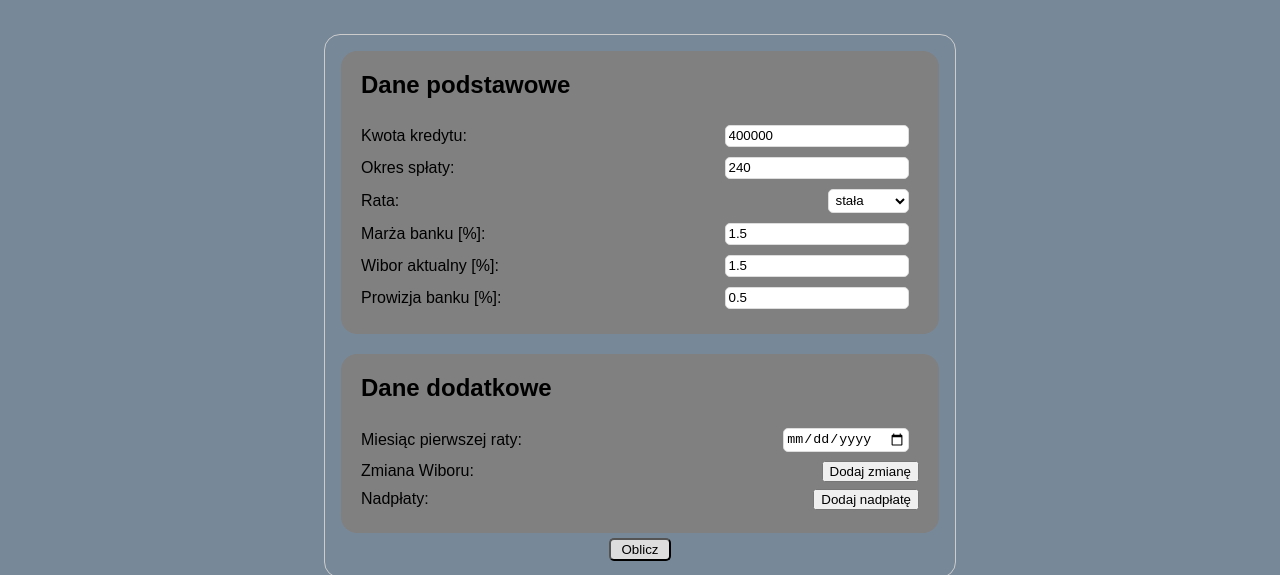
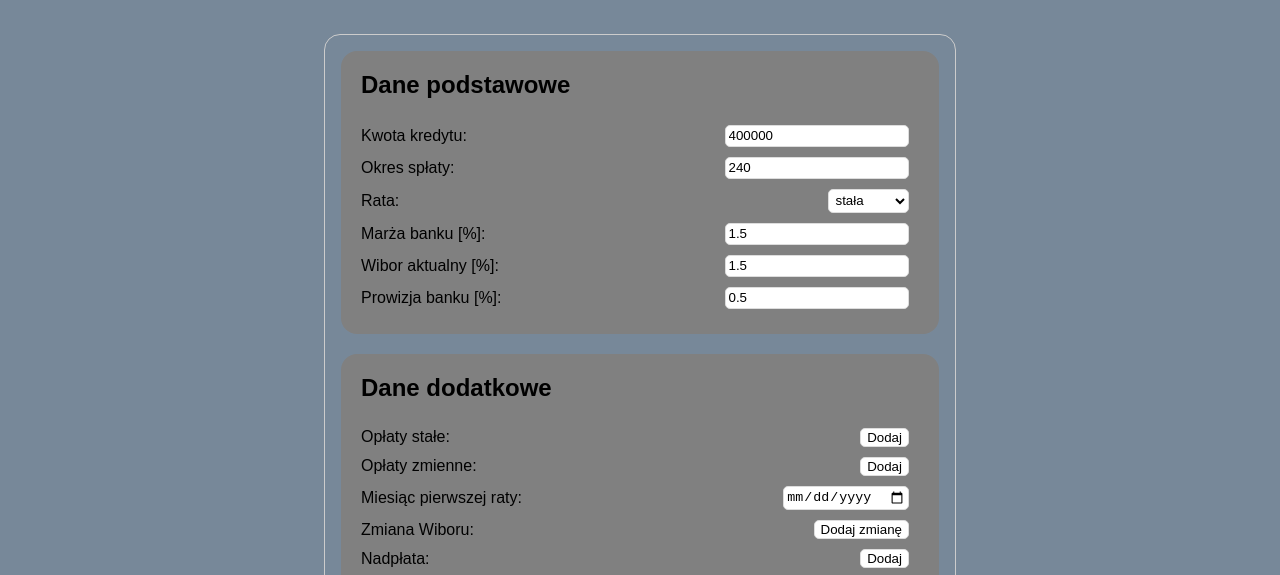
Before and after one commit to EsmeWax/mortgage-calculator, a website: page index.html in a window 1280 px wide. Shown: the part 179-754 px from the top of the page. Drawn offline with Linux system fonts and the light colour scheme.

Commit message:
Clean-up code in js file, added additional options to the form

```diff
--- a/index.html
+++ b/index.html
@@ -17,9 +17,6 @@
             <div class="content">
                 <article>
                     <h1 class="title">Kalkulator kredytu hipotecznego</h1>
-                    <!-- <div id="menu">STRONA GŁÓWNA</div> -->
-                    <!-- <button id="test" onclick="changecolor();">Pull the switch</button> -->
-
                     <section>
                         <form novalidate action="#" method="get" class="form-example">
                             <div class="form-part">
@@ -70,11 +67,22 @@
                                         <div class="valid-feedback">Pole wymagane</div>
                                     </div>
                                 </div>
-
                             </div>
                             <div style="padding: 10px;"></div>
                             <div class="form-part">
                                 <h2 class="subtitle">Dane dodatkowe</h2>
+                                <div class="form-row">
+                                    <label for="fixed-fees" class="label-left-column">Opłaty stałe:</label>
+                                    <div class="right-column-button">
+                                        <button type="button" class="button-adding">Dodaj</button>
+                                    </div>
+                                </div>
+                                <div class="form-row">
+                                    <label for="variable-fees" class="label-left-column">Opłaty zmienne:</label>
+                                    <div class="right-column-button">
+                                        <button type="button" class="button-adding">Dodaj</button>
+                                    </div>
+                                </div>
                                 <div class="form-row">
                                     <label for="first-rate-day" class="label-left-column">Miesiąc pierwszej raty:</label>
                                     <div class="label-right-column">
@@ -88,14 +96,10 @@
                                     </div>
                                 </div>
                                 <div class="form-row">
-                                    <label for="surcharge" class="label-left-column">Nadpłaty:</label>
+                                    <label for="surcharge" class="label-left-column">Nadpłata:</label>
                                     <div class="right-column-button">
-                                        <button type="button" class="button-adding">Dodaj nadpłatę</button>
+                                        <button type="button" class="button-adding">Dodaj</button>
                                     </div>
-                                    <!-- <div class="form-group">
-
-                                    </div> -->
-
                                 </div>
                             </div>
                             <div class="primary-btn">
--- a/page.css
+++ b/page.css
@@ -32,7 +32,6 @@ body {
     font-size: 2.5rem;
 }
 
-
 form {
     /* Center the form on the page */
     margin: 0 auto;
@@ -41,7 +40,8 @@ form {
     padding: 1em;
     border: 1px solid #CCC;
     border-radius: 1em;
-  }
+}
+
 .form-part {
     background-color: grey;
     padding: 20px 20px;
@@ -57,8 +57,6 @@ form {
 }
 /* Style the form - display items horizontally */
 .form-row {
-    /* float: none; */
-    /* display: inline-block; */
     display: flex;
     flex-flow: row wrap;
     align-items: center;
@@ -96,6 +94,18 @@ form {
     border-radius: 5px;
 }
 
+/* style the "dodaj" buttons */
+.button-adding {
+    text-align: center;
+    margin: 5px 10px 5px 0;
+    background-color: #fff;
+    border: 1px solid #ddd;
+    border-radius: 5px;
+}
+.button-adding:hover {
+    background: lightsteelblue;
+}
+
 /* Add responsiveness - display the form contrlos vertically
 instead of horiz on screens that are less than 800px wide */
 @media (max-width: 800px) {
@@ -129,7 +139,7 @@ instead of horiz on screens that are less than 800px wide */
     padding: 2px 10px;
 }
 #count-btn:hover {
-    background: grey;
+    background: lightyellow;
 }
 
 .form-part-summary {
--- a/page.js
+++ b/page.js
@@ -7,12 +7,8 @@ function myCalculate() {
     let bankMargin = document.getElementById('bank-margin').value;
     let wiborStart = document.getElementById('wibor-start').value;
     let percentage = parseFloat(bankMargin) + parseFloat(wiborStart);
+/* Dane dodatkowe */
 
-/* wywołanie funkcji sumInterest */
-    let sumInterestMonthly = sumInterest(creditDuration, creditValue, percentage);
-
-/* wywałanie funkci sumInterestConst */
-    let sumInterestMonthlyConst = sumInterestConst(creditDuration, creditValue, percentage);
 
 /* Podsumowanie */
     // Credit value - "kwota kredytu"
@@ -20,30 +16,25 @@ function myCalculate() {
     // Bank commission calculation - "Prowizja"
     document.getElementById('commission-result').innerHTML = (creditValue * commission) / 100;
 
-    /* Rata stała */
-    // "Odsetki do spłaty" - suma całkowita dla rat stałych
+/* wywołanie funkcji sumInterest */
+    let sumInterestMonthly = sumInterest(creditDuration, creditValue, percentage);
+/* wywałanie funkci sumInterestConst */
+    let sumInterestMonthlyConst = sumInterestConst(creditDuration, creditValue, percentage);
+
+/* Warunek wywołania funkcji - wybór typu rat */
+    let sel = document.getElementById("rate-type");
+        if(sel.value == 'constant') {
+        /* wywołanie funkcji calcConstant */
+            let myMap = calcConstant(creditDuration, creditValue, percentage);
+
+        /* Podsumowanie - raty stałe */
+            // "Odsetki do spłaty" - suma całkowita rat
             document.getElementById('interest-monthly-summmary-result').innerHTML = parseFloat(sumInterestMonthlyConst).toFixed(2);
             // "Całkowity koszt kredytu" - odsetki do spłaty + prowizja
             document.getElementById('total-cost-loan-result').innerHTML = parseFloat(sumInterestMonthlyConst + ((creditValue * commission) / 100)).toFixed(2);
             // "Razem" - całkowity koszt kredytu + kwota kredytu
             document.getElementById('overall-result').innerHTML = parseFloat(parseFloat(creditValue) + sumInterestMonthlyConst + ((creditValue * commission) / 100)).toFixed(2);
 
-
-    /* Rata malejąca */
-    // "Odsetki do spłaty" - całkowita suma
-    document.getElementById('interest-monthly-summmary-result').innerHTML = parseFloat(sumInterestMonthly).toFixed(2);
-    // "Całkowity koszt kredytu" - odsetki do spłaty + prowizja
-    document.getElementById('total-cost-loan-result').innerHTML = parseFloat(sumInterestMonthly + ((creditValue * commission) / 100)).toFixed(2);
-    // "Razem" - całkowity koszt kredytu + kwota kredytu
-    document.getElementById('overall-result').innerHTML = parseFloat(parseFloat(creditValue) + sumInterestMonthly + ((creditValue * commission) / 100)).toFixed(2);
-
-
-
-/* Warunek wywołania funkcji */
-let sel = document.getElementById("rate-type");
-if(sel.value == 'constant') {
-    /* wywołanie funkci calcConstant */
-    let myMap = calcConstant(creditDuration, creditValue, percentage);
         /* wywołanie funkcji removeTable() */
             removeTable();
         /* Wygenerowanie dynamicznej tabeli na bazie mapy */
@@ -52,15 +43,24 @@ if(sel.value == 'constant') {
         else {
         /* wywołanie funkcji calc */
             let myMap = calc(creditDuration, creditValue, percentage);
+
+        /* Podsumowanie - raty malejące */
+            // "Odsetki do spłaty" - całkowita suma rat
+            document.getElementById('interest-monthly-summmary-result').innerHTML = parseFloat(sumInterestMonthly).toFixed(2);
+            // "Całkowity koszt kredytu" - odsetki do spłaty + prowizja
+            document.getElementById('total-cost-loan-result').innerHTML = parseFloat(sumInterestMonthly + ((creditValue * commission) / 100)).toFixed(2);
+            // "Razem" - całkowity koszt kredytu + kwota kredytu
+            document.getElementById('overall-result').innerHTML = parseFloat(parseFloat(creditValue) + sumInterestMonthly + ((creditValue * commission) / 100)).toFixed(2);
+
         /* wywołanie funkcji removeTable() */
             removeTable();
         /* Wygenerowanie dynamicznej tabeli na bazie mapy */
             generateTable(myMap);
         };
-}
+};
 
 /* Funkcja obliczająca dla raty malejącej */
-function calc (period, creditValue, percentage) {
+function calc(period, creditValue, percentage) {
     // rata kapitałowa miesięczna
     let capitalMonthly = creditValue/period;
     let currentCreditValue = creditValue;
@@ -128,9 +128,8 @@ function sumInterest(period, creditValue, percentage) {
 return sumInterestMonthly;
 };
 
-
 /* Funkcja obliczająca dla raty stałej */
-function calcConstant (period, creditValue, percentage) {
+function calcConstant(period, creditValue, percentage) {
     // Wysokość raty R=A*(q^n)*(q-1)/[(q^n)-1]
     let monthlyInstallment = (creditValue * Math.pow((1 + (percentage/(100*12))),period) * ((1 + (percentage/(100*12)))-1)) / ((Math.pow((1 + (percentage/(100*12))),period))-1);
     let currentCreditValue = creditValue;
```
Lines whose indentation alone changed are shown as unchanged.
